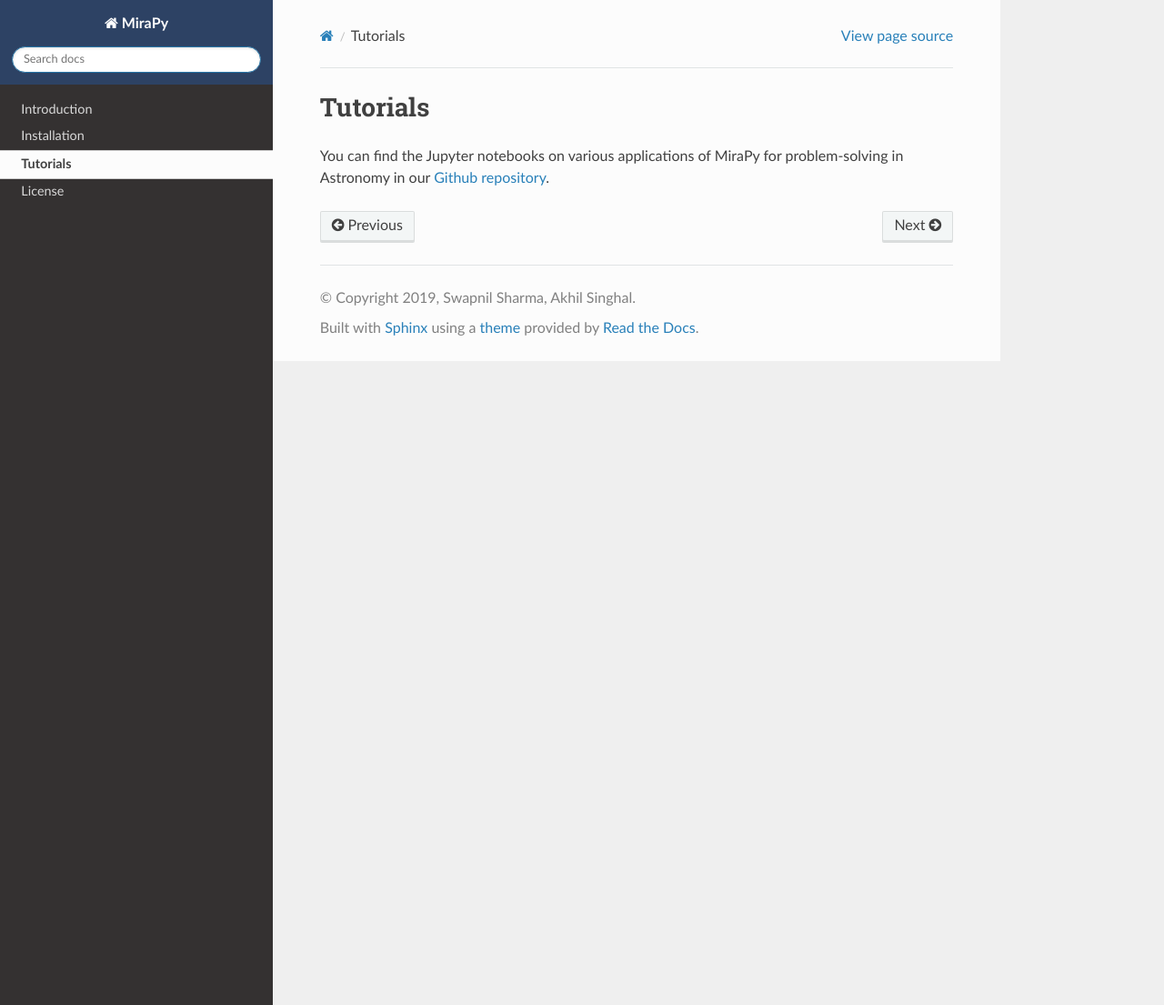
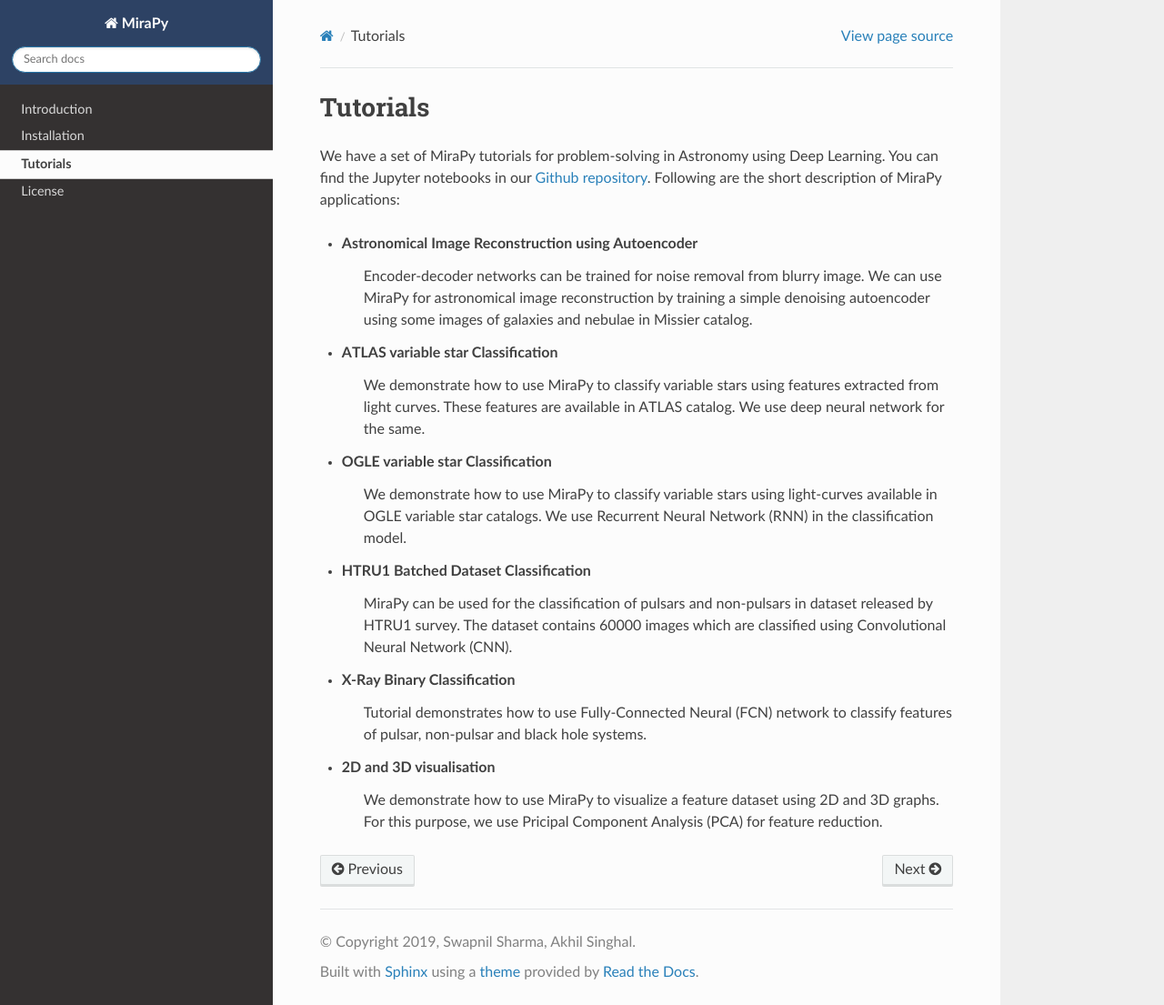
Before and after one commit to mirapy-org/mirapy, a Sphinx documentation site: the page built from docs/source/TUTORIALS.rst, in a window 1280 px wide and 1105 px high. Shown: the whole window at 91% size. Built offline with Sphinx 7.4.7 and the Read the Docs theme 2.0.0, drawn with Linux system fonts in a browser that asks for light colours.

Commit message:
add description in tutorials

```diff
--- a/docs/source/TUTORIALS.rst
+++ b/docs/source/TUTORIALS.rst
@@ -1,4 +1,28 @@
 Tutorials
 =========
 
-You can find the Jupyter notebooks on various applications of MiraPy for problem-solving in Astronomy in our `Github repository <https://github.com/mirapy-org/tutorials>`_.
+We have a set of MiraPy tutorials for problem-solving in Astronomy using Deep Learning. You can find the Jupyter notebooks in our `Github repository <https://github.com/mirapy-org/tutorials>`_. Following are the short description of MiraPy applications:
+
+- **Astronomical Image Reconstruction using Autoencoder**
+
+    Encoder-decoder networks can be trained for noise removal from blurry image. We can use MiraPy for astronomical image reconstruction by training a simple denoising autoencoder using some images of galaxies and nebulae in Missier catalog.
+
+- **ATLAS variable star Classification**
+
+    We demonstrate how to use MiraPy to classify variable stars using features extracted from light curves. These features are available in ATLAS catalog. We use deep neural network for the same.
+
+- **OGLE variable star Classification**
+
+    We demonstrate how to use MiraPy to classify variable stars using light-curves available in OGLE variable star catalogs. We use Recurrent Neural Network (RNN) in the classification model.
+
+- **HTRU1 Batched Dataset Classification**
+
+    MiraPy can be used for the classification of pulsars and non-pulsars in dataset released by HTRU1 survey. The dataset contains 60000 images which are classified using Convolutional Neural Network (CNN).
+
+- **X-Ray Binary Classification**
+
+    Tutorial demonstrates how to use Fully-Connected Neural (FCN) network to classify features of pulsar, non-pulsar and black hole systems.
+
+- **2D and 3D visualisation**
+
+    We demonstrate how to use MiraPy to visualize a feature dataset using 2D and 3D graphs. For this purpose, we use Pricipal Component Analysis (PCA) for feature reduction.
```
